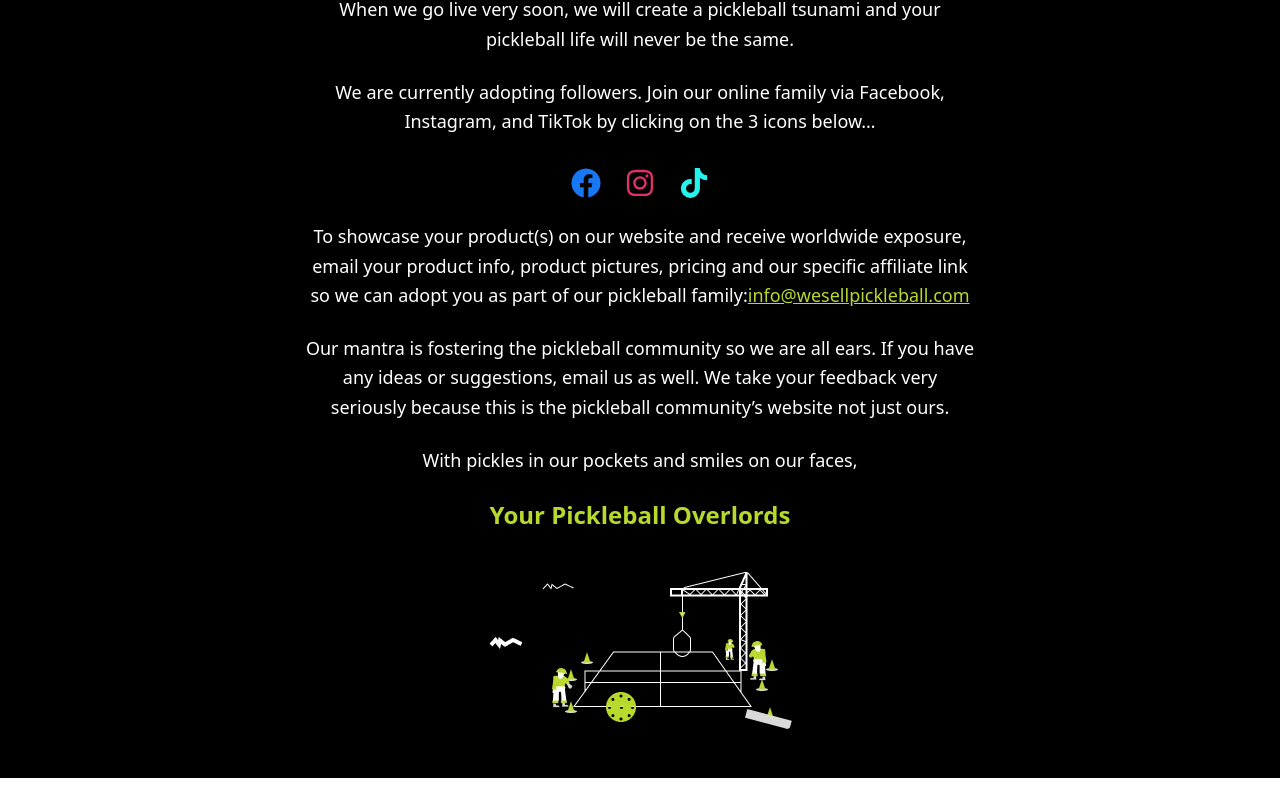
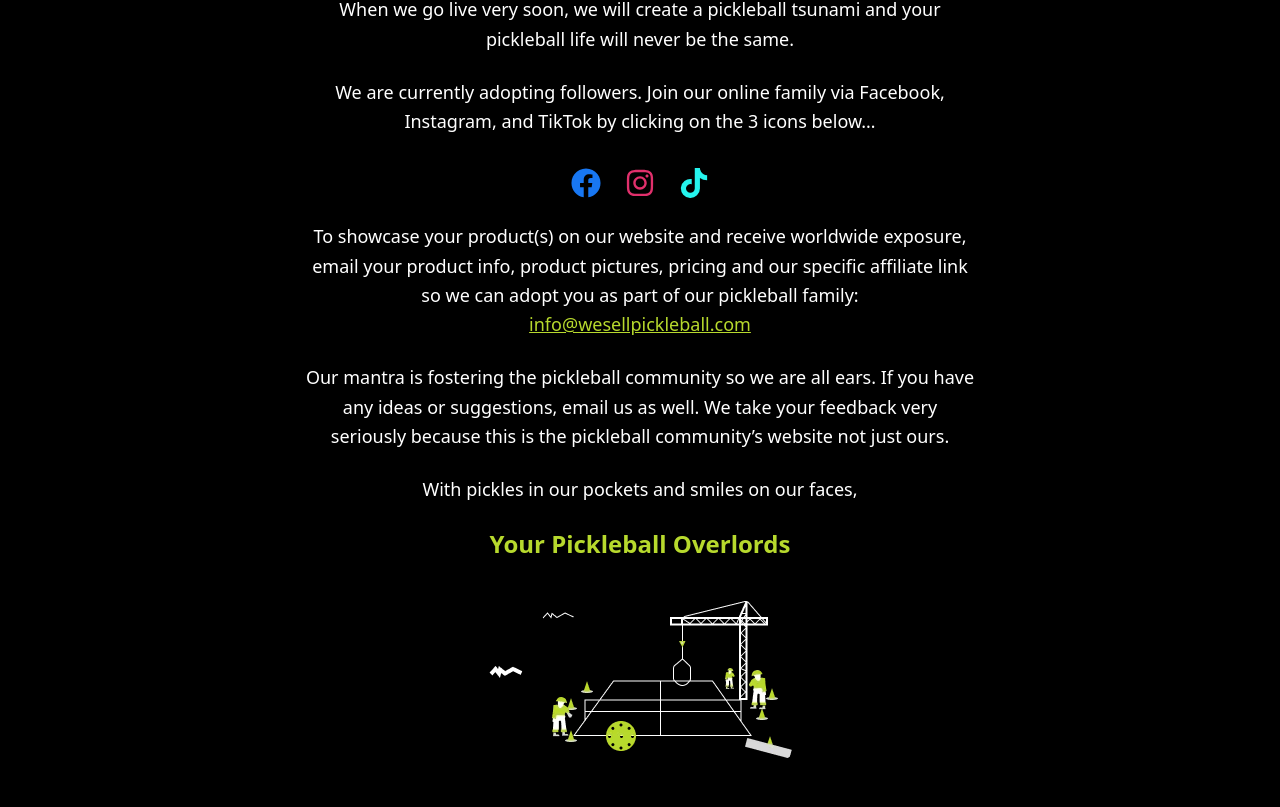
Before and after one commit to ahmedafzal98/wesellpickleball, a React (Vite) app in the folder client/: page / in a window 1280 px wide. Shown: the part 1860-2667 px from the top of the page. Before the commit the page ends 2638 px from the top, so only its background shows below. Built offline with nearby package versions, Linux system fonts and the light colour scheme.

Commit message:
chages updated

```diff
--- a/client/src/components/BookmarkSection.jsx
+++ b/client/src/components/BookmarkSection.jsx
@@ -51,7 +51,7 @@ const BookmarkSection = () => {
         </div>
 
         {/* New paragraph with mailto link */}
-        <p>
+        <p className="flex flex-col">
           To showcase your product(s) on our website and receive worldwide
           exposure, email your product info, product pictures, pricing and our
           specific affiliate link so we can adopt you as part of our pickleball
```
